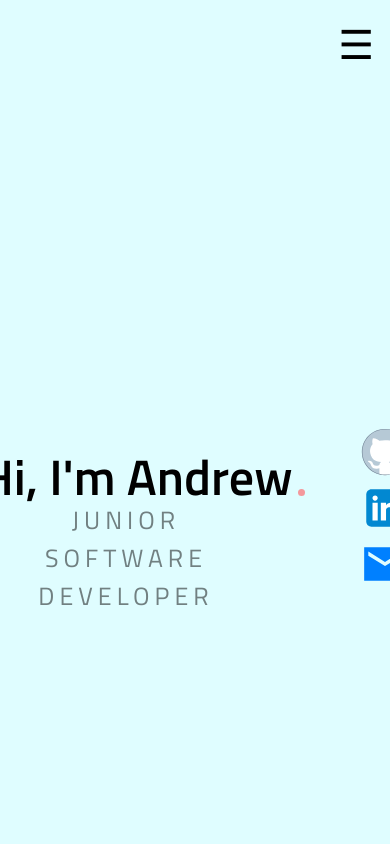
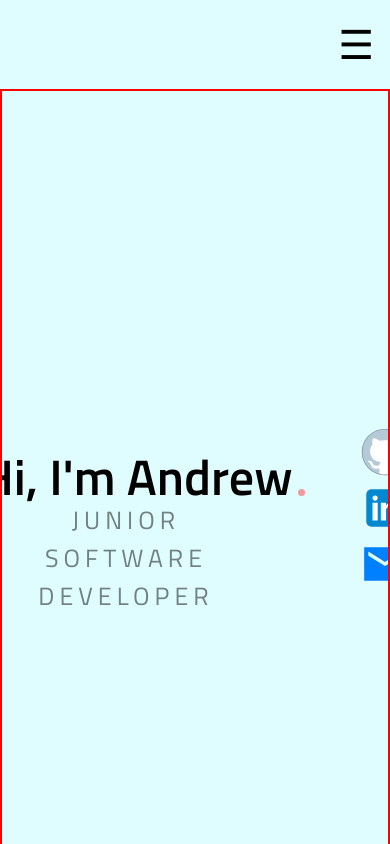
Before and after one commit to DiazA21/portfolio, a plain HTML site: page index.html in a window 390 px wide. Shown: the top 844 px of the page. Drawn offline with Linux system fonts and the light colour scheme.

Commit message:
Update 6
Update CSS, media queries, stay on this update

```diff
--- a/css/styles.css
+++ b/css/styles.css
@@ -109,6 +109,7 @@ nav .hamburger-nav {
   /* Style the hamburger navigation menu */
 
   nav .hamburger-nav.open {
+    border: 2px solid black;
     display: block;
     flex-direction: column;
     justify-content: center;
@@ -405,11 +406,26 @@ nav .hamburger-nav {
   }
 }
 
+.socials a svg:hover {
+  background-color: var(--lightcyanGlow);
+}
+
 /* Responsive Hero */
 
-/* @media (max-width: 768px) {
-
-} */
+@media (max-width: 768px) {
+  .hero-container {
+    border: 2px solid red;
+    background-color: var(--lightCyan);
+    top: 0;
+    width: 100%;
+    /* height: 100vh; */
+    display: flex;
+    justify-content: center;
+    align-items: center;
+    text-align: center;
+    overflow: hidden;
+  }
+}
 
 /* Skills Section */
 
```
